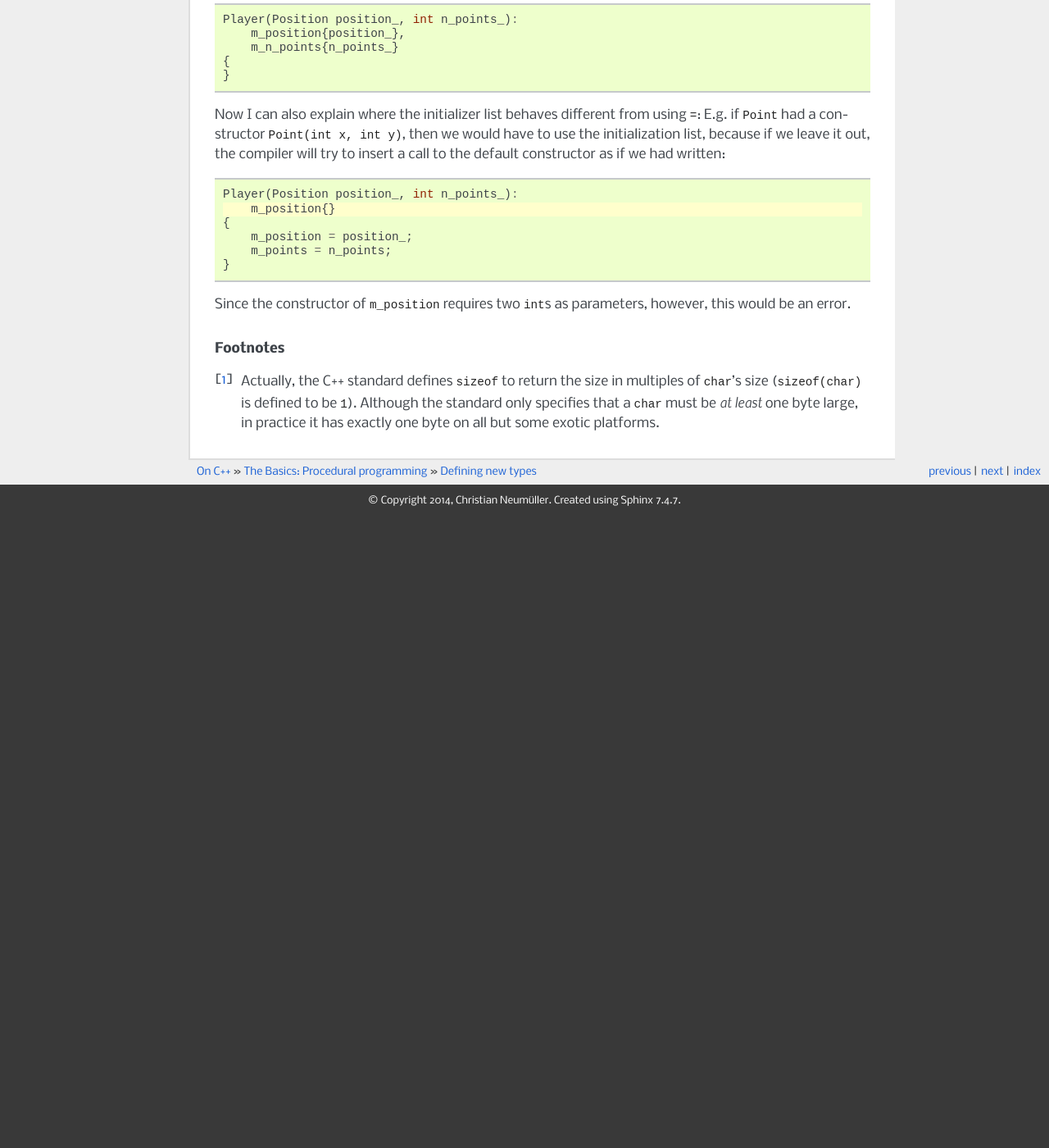
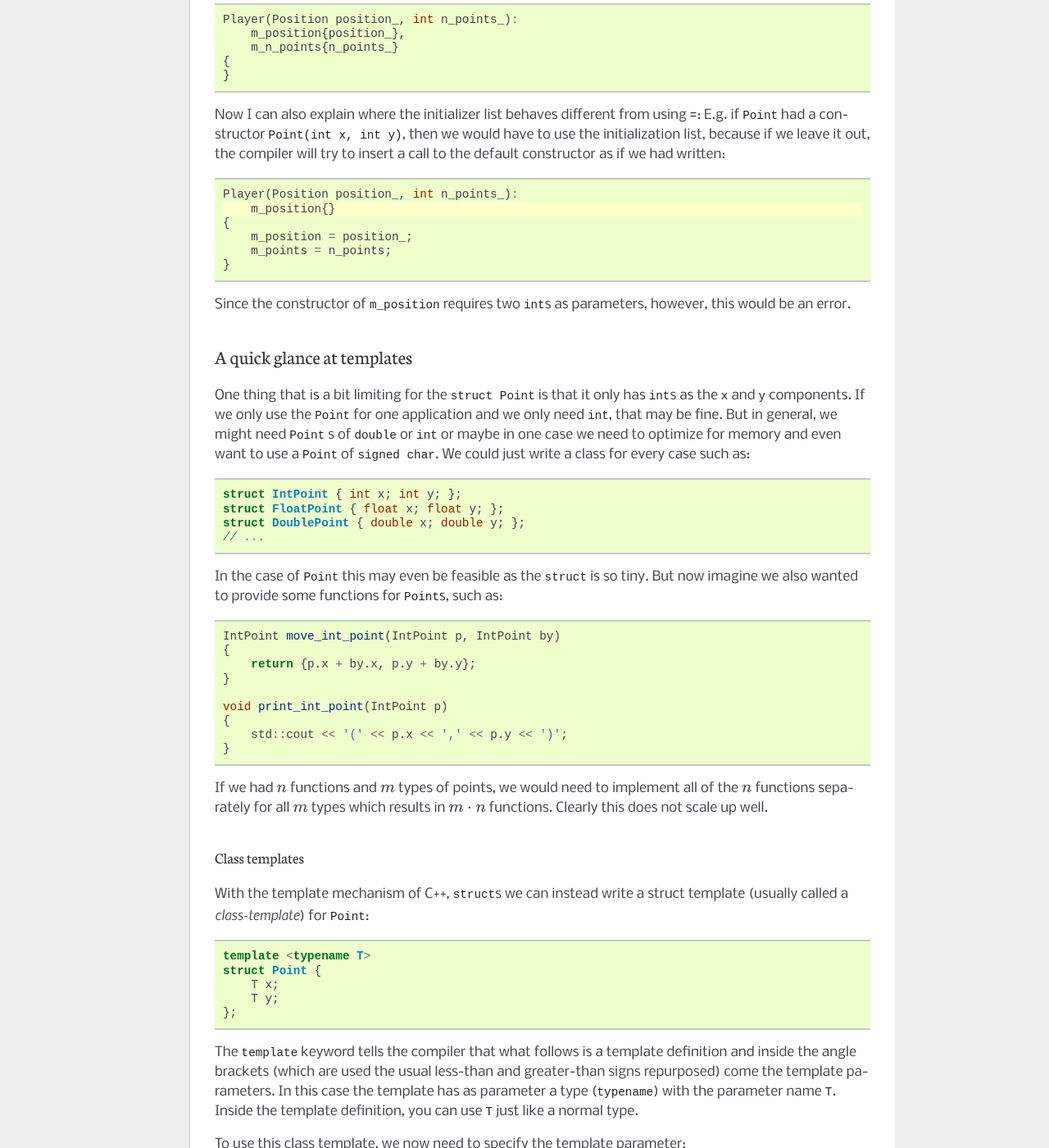
Before and after one commit to Oberon00/cpptutorial, a Sphinx documentation site: the page built from doc/proc/user-types.rst, in a window 1280 px wide and 1400 px high, scrolled down 6997 px. Shown: the whole window at 82% size. Built offline with Sphinx 7.4.7, drawn with Linux system fonts in a browser that asks for light colours; before the commit the page ends 7627 px from its top, so only the background shows below that; some of the changed text lies outside the part shown.

Commit message:
user-types: Add sec on templates.

```diff
--- a/doc/proc/user-types.rst
+++ b/doc/proc/user-types.rst
@@ -374,6 +374,124 @@ written:
 Since the constructor of ``m_position`` requires two ``int``\ s as parameters,
 however, this would be an error.
 
+
+A quick glance at templates
+===========================
+
+One thing that is a bit limiting for the ``struct Point`` is that it only has
+``int``\ s as the ``x`` and ``y`` components. If we only use the ``Point`` for
+one application and we only need ``int``, that may be fine. But in general, we
+might need ``Point`` s of ``double`` or ``int`` or maybe in one case we need to
+optimize for memory and even want to use a ``Point`` of ``signed char``. We
+could just write a class for every case such as::
+
+  struct IntPoint { int x; int y; };
+  struct FloatPoint { float x; float y; };
+  struct DoublePoint { double x; double y; };
+  // ...
+
+In the case of ``Point`` this may even be feasible as the ``struct`` is so tiny.
+But now imagine we also wanted to provide some functions for ``Point``\ s, such
+as::
+
+  IntPoint move_int_point(IntPoint p, IntPoint by)
+  {
+      return {p.x + by.x, p.y + by.y};
+  }
+
+  void print_int_point(IntPoint p)
+  {
+      std::cout << '(' << p.x << ',' << p.y << ')';
+  }
+
+If we had :math:`n` functions and :math:`m` types of points, we would need to implement all
+of the :math:`n` functions separately for all :math:`m` types which results in :math:`m \cdot n`
+functions. Clearly this does not scale up well.
+
+
+Class templates
+---------------
+
+With the template mechanism of C++, ``struct``\ s we can instead write a struct
+template (usually called a :dfn:`class-template`) for ``Point``::
+
+  template <typename T>
+  struct Point {
+      T x;
+      T y;
+  };
+
+The ``template`` keyword tells the compiler that what follows is a template
+definition and inside the angle brackets (which are used the usual less-than and
+greater-than signs repurposed) come the template parameters. In this case the
+template has as parameter a type (``typename``) with the parameter name ``T``.
+Inside the template definition, you can use ``T`` just like a normal type.
+
+To use this class template, we now need to specify the template parameter:
+
+.. _lst-point-tpl-usage:
+
+::
+
+  void print_point(Point<int> p)
+  {
+      std::cout << '(' << p.x << ',' << p.y << ')';
+  }
+
+  int main()
+  {
+      Point<int> mypoint = {2, 5};
+      print_point(mypoint)
+  }
+
+This is very similar to functions. In fact, you could view the class template
+``Point`` as a “type function” that takes a component-type as parameter and
+“returns” a point-type. The big difference is that this “computation” is done by
+the compiler and not when the program runs.
+
+
+Function templates
+------------------
+
+Now we need to write only one ``Point`` class-template instead of several
+``SomeTypePoint`` classes, but we still would need :math:`m \cdot n` functions. But
+function templates come to the rescue!
+
+.. sidebar:: Function templates can be used without class templates
+
+  Of course, you can also use function-templates without class-templates.  For
+  example, we could make our good old factorial function a function template::
+
+    template <typename T>
+    T factorial(T n)
+    {
+        T result = 1;
+        for (T i = 1; i <= n; ++i)
+            result *= i;
+        return result;
+    }
+
+::
+
+  template <typename T>
+  void print_point(Point<T> p)
+  {
+      std::cout << '(' << p.x << ',' << p.y << ')';
+  }
+
+
+Transforming ``print_point`` from a function to a function-template should look
+extremely similar to the previous tranformation of ``Point`` to a
+class-template. However, when calling a function template, there is a catch: You
+usually don't need to specify the template parameter because the compiler
+figures them out automatically by comparing the function argument with
+parameter. That is, the ``main`` function :ref:`from before
+<lst-point-tpl-usage>` now looks exactly the same!
+
+By using class- and function-templates, instead of :math:`m \cdot n` functions, we now
+need to write each function only once for all ``Point`` types, greatly improving
+maintainability and readability of the program.
+
 .. rubric:: Footnotes
 
 .. [#sizeofbytes] Actually, the C++ standard defines ``sizeof`` to return the
```
